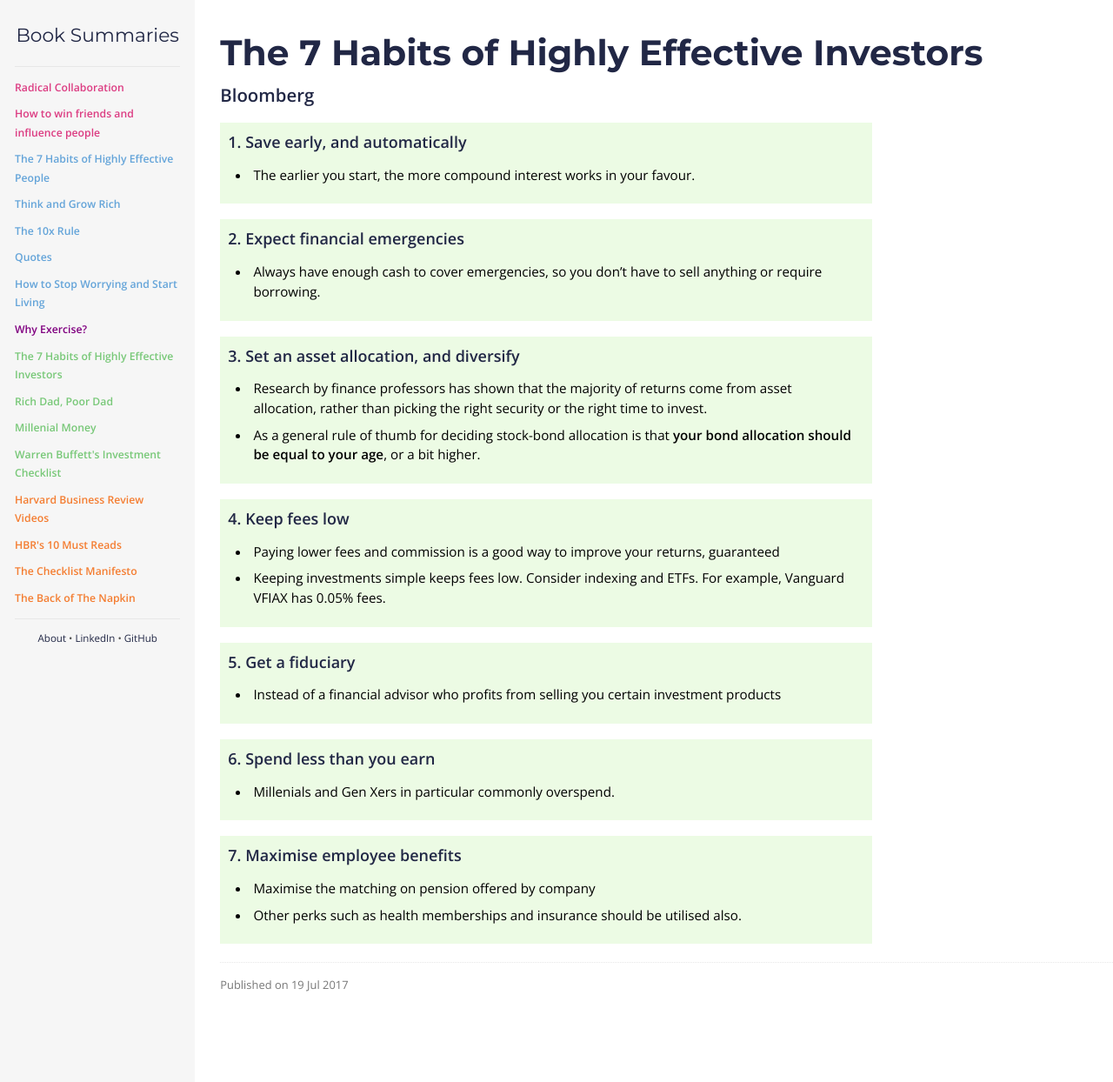
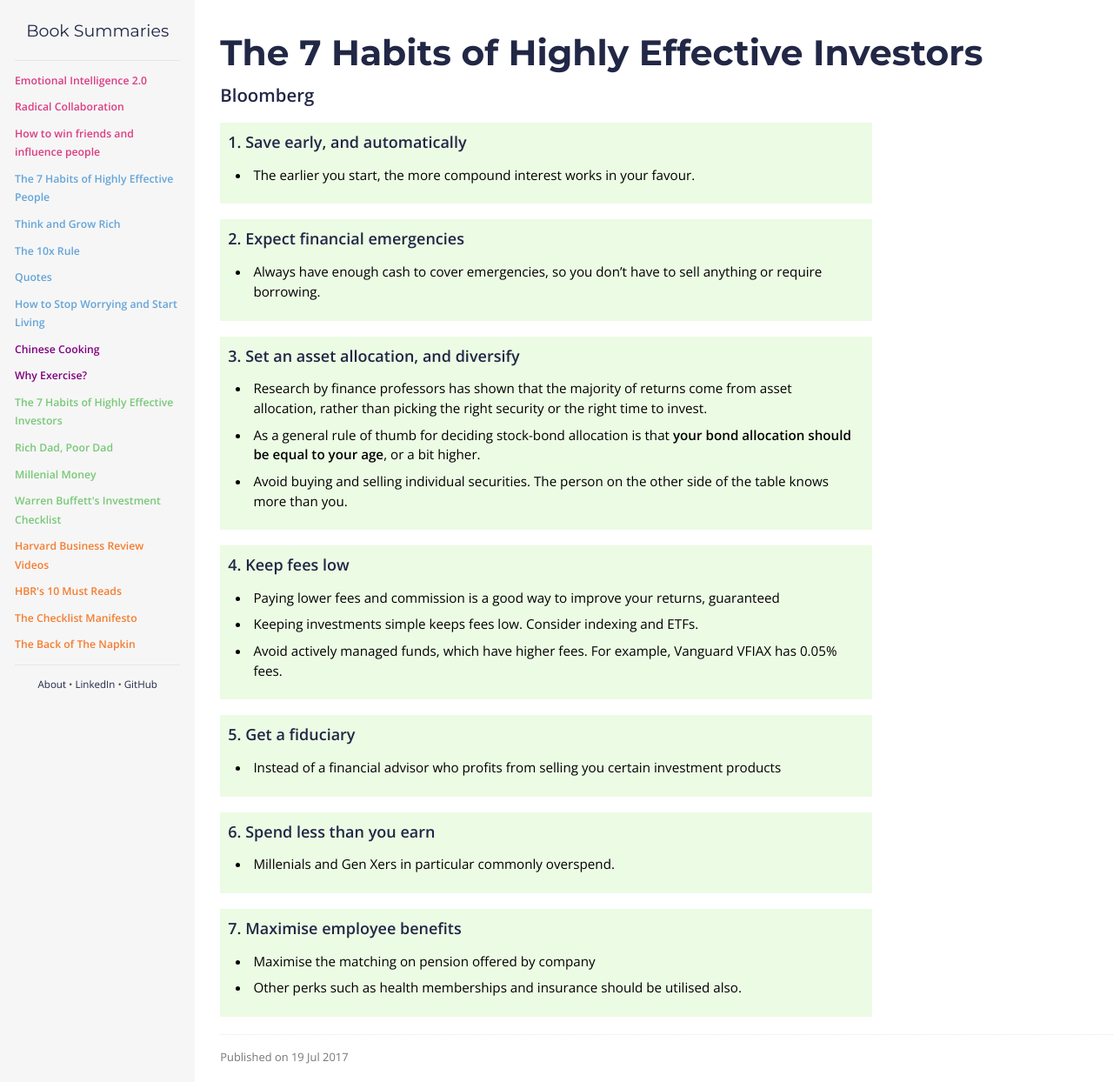
Before and after one commit to booksummaries/booksummaries, a Jekyll site: the page built from _books/7habitsofhighlyeffectiveinvestors.md, in a window 1280 px wide. Shown: the whole page at 87% size. Built offline with Jekyll 4.4.1, drawn with Linux system fonts in a browser that asks for light colours.

```diff
--- a/_books/7habitsofhighlyeffectiveinvestors.md
+++ b/_books/7habitsofhighlyeffectiveinvestors.md
@@ -16,10 +16,12 @@ topic: finance
 3.	Set an asset allocation, and diversify
 -	Research by finance professors has shown that the majority of returns come from asset allocation, rather than picking the right security or the right time to invest.
 -	As a general rule of thumb for deciding stock-bond allocation is that **your bond allocation should be equal to your age**, or a bit higher.
+-	Avoid buying and selling individual securities. The person on the other side of the table knows more than you.
 
 4.	Keep fees low
 -	Paying lower fees and commission is a good way to improve your returns, guaranteed
--	Keeping investments simple keeps fees low. Consider indexing and ETFs. For example, Vanguard VFIAX has 0.05% fees.
+-	Keeping investments simple keeps fees low. Consider indexing and ETFs.
+-	Avoid actively managed funds, which have higher fees. For example, Vanguard VFIAX has 0.05% fees.
 
 5.	Get a fiduciary
 -	Instead of a financial advisor who profits from selling you certain investment products
--- a/_layouts/default.html
+++ b/_layouts/default.html
@@ -64,7 +64,7 @@
       </div>
 
       <div id="sidebar-button">
-        <img src="/images/sidebar-button.png">
+        <img width="20px" src="/images/menu.svg">
       </div>
       <!-- Main Content -->
         {{ content }}
--- a/css/main.css
+++ b/css/main.css
@@ -333,6 +333,9 @@ a.health {
   background-position: center;
   background-size: 24em;
 }
+table {
+  background: var(--Grey);
+}
 /*****************************************************************************/
 /*
 /* Sidebar and Content
@@ -365,7 +368,7 @@ a.health {
   font-family: 'Montserrat';
   font-weight: 400;
   text-align: center;
-  font-size: 1.6em;
+  font-size: 1.4em;
   padding-top: 1.25em;
   padding-bottom: 0.5em;
 }
```
Also changed, not shown: _books/chinese-cooking.md (added, +25 -0 lines), _books/emotionalintelligence.md (added, +25 -0 lines), images/menu.svg (added).
